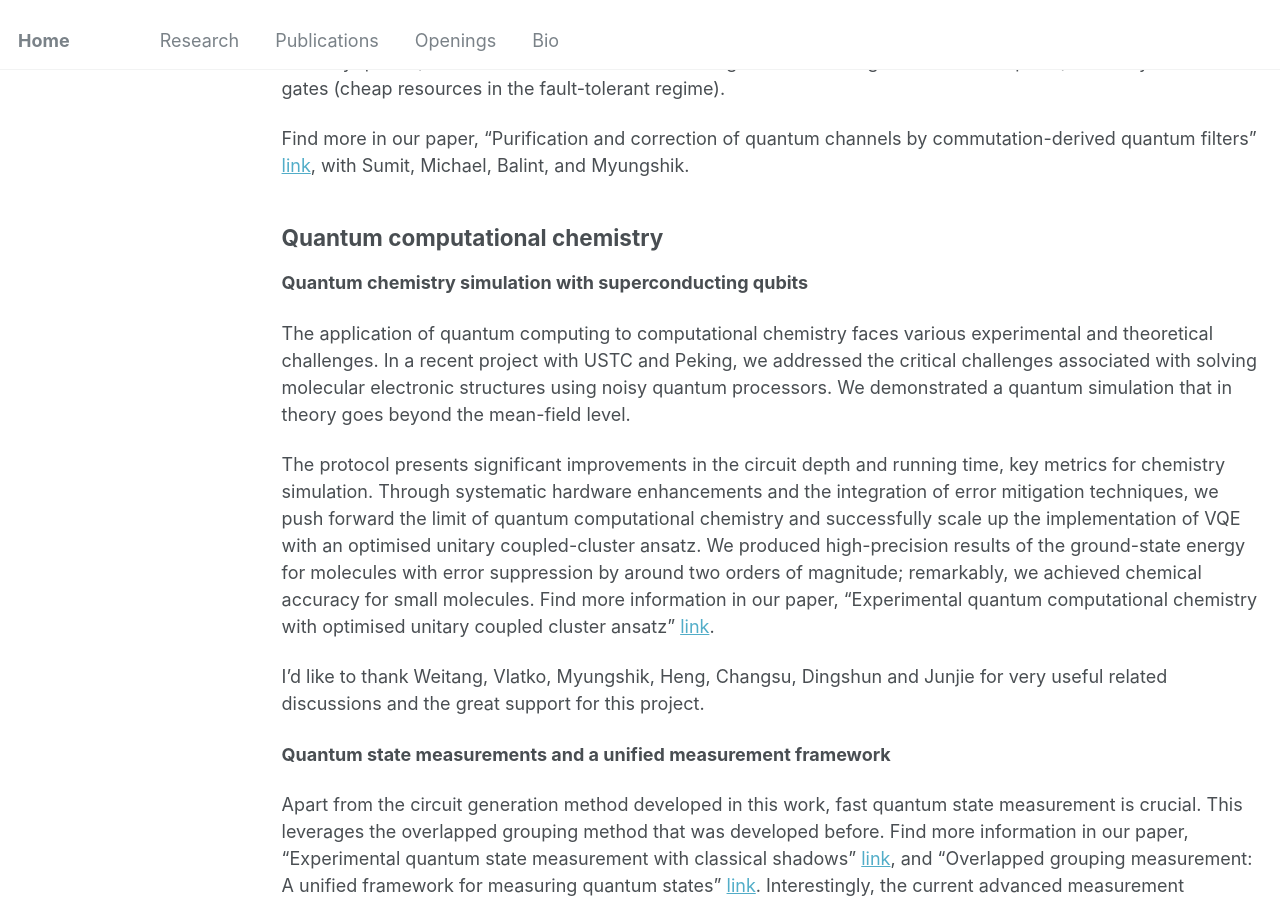
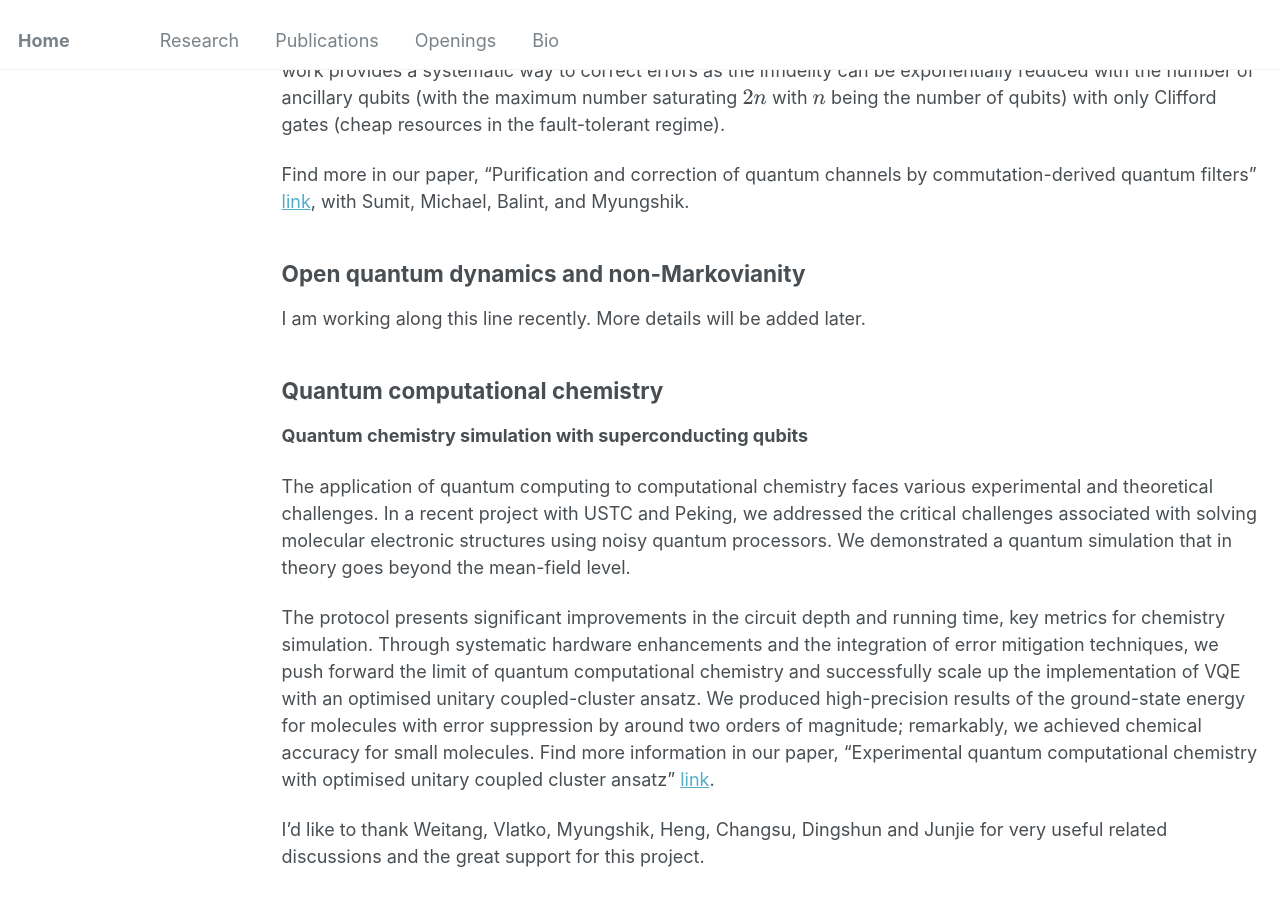
Before and after one commit to jinzhao-sun/jinzhao-sun.github.io, a Jekyll site: the page built from _pages/research.md, in a window 1280 px wide and 900 px high, scrolled down 4345 px. Built offline with Jekyll 4.4.1, drawn with Linux system fonts in a browser that asks for light colours; some of the changed text lies outside the part shown.

Commit message:
Update research.md

```diff
--- a/_pages/research.md
+++ b/_pages/research.md
@@ -16,6 +16,7 @@ I have a broad interest in quantum computing, quantum information, and quantum m
   *  Quantum simulation of molecules and materials
   *  Quantum computing and spectroscopy
 * [Quantum error mitigation and its transition to quantum error correction](#QEM)
+* [Open quantum dynamics and non-Markovianity](open_quantum)
 * [Quantum computational chemistry](#chemistry)
   * Quantum chemistry simulation with superconducting qubits
   * Addressing the challenges in quantum state measurements
@@ -86,6 +87,11 @@ I have been wondering how to overcome the fundamental limits set up by QEM. This
 Find more in our paper, "Purification and correction of quantum channels by commutation-derived
 quantum filters" [link](https://arxiv.org/pdf/2407.20173), with Sumit, Michael, Balint, and Myungshik.
 
+Open quantum dynamics and non-Markovianity
+-----
+<a id="open_quantum"></a>
+I am working along this line recently. More details will be added later.
+
 
 Quantum computational chemistry
 -----
```
